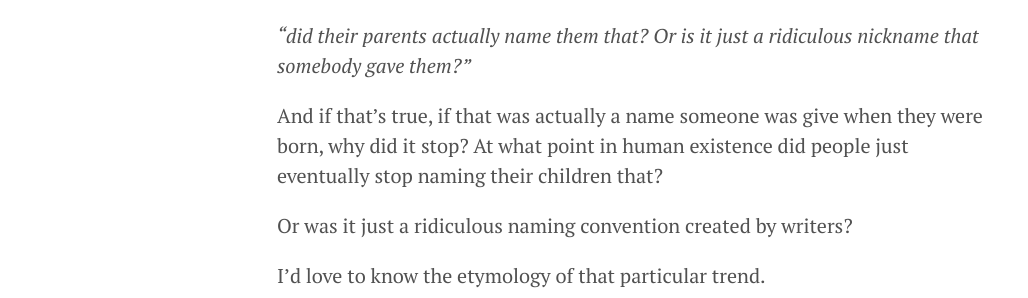
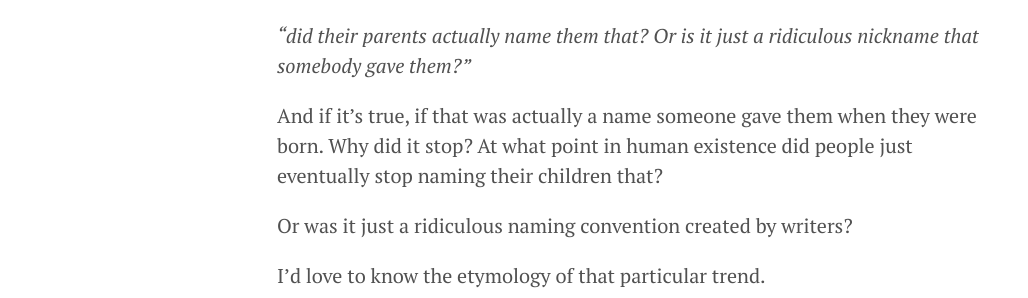
Before and after one commit to tmray/tmray.github.com, a Jekyll site: the page built from _posts/2015-09-24-why-don't-people-have-old-timey-names-anymore.md, in a window 1280 px wide. Shown: the part 643-941 px from the top of the page, without its empty margins (3-1031 px from the left). Built offline with Jekyll 4.4.1, drawn with Linux system fonts in a browser that asks for light colours.

Commit message:
another edit

```diff
--- a/_posts/2015-09-24-why-don't-people-have-old-timey-names-anymore.md
+++ b/_posts/2015-09-24-why-don't-people-have-old-timey-names-anymore.md
@@ -12,7 +12,7 @@ I miss half the movie because I'm trying to understand, going over in my head th
 
 _"did their parents actually name them that? Or is it just a ridiculous nickname that somebody gave them?"_
 
-And if that's true, if that was actually a name someone was give when they were born, why did it stop? At what point in human existence did people just eventually stop naming their children that?
+And if it's true, if that was actually a name someone gave them when they were born. Why did it stop? At what point in human existence did people just eventually stop naming their children that?
 
 Or was it just a ridiculous naming convention created by writers?
 
```
